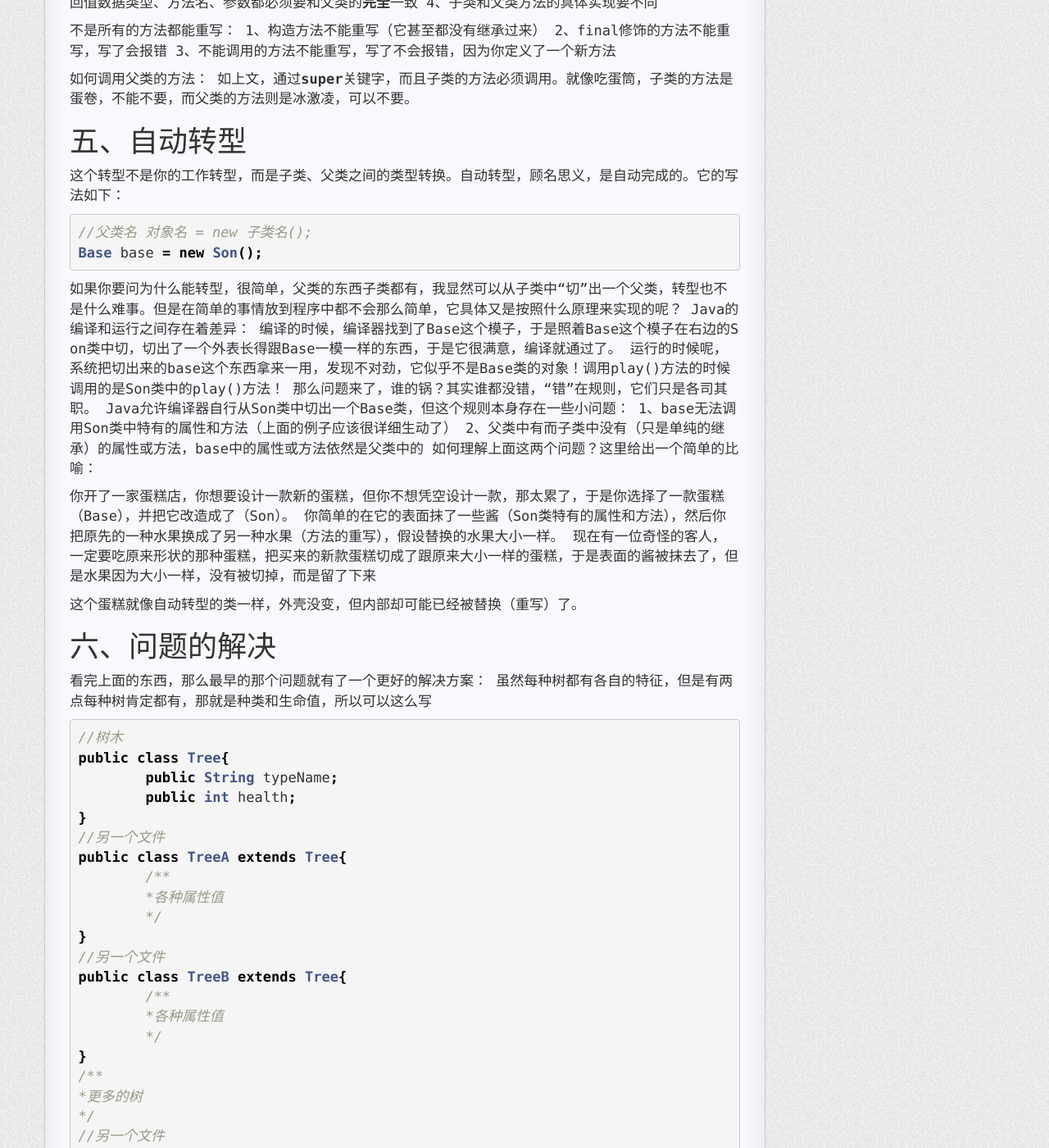
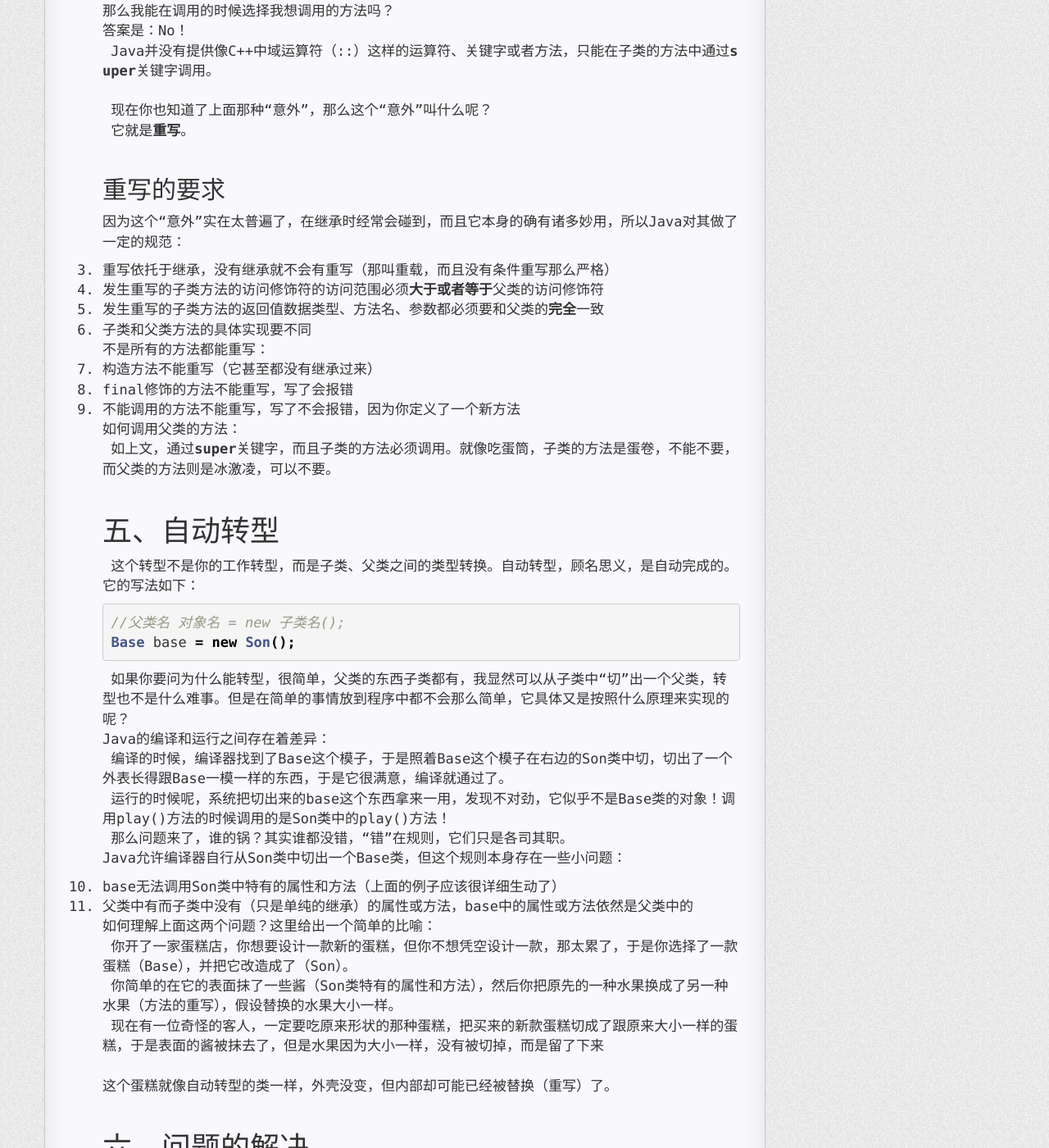
Before and after one commit to WilfredShen/WilfredShen.github.io, a Jekyll site: the page built from _posts/2018-12-21-Java类的继承.md, in a window 1280 px wide and 1400 px high, scrolled down 2527 px. Shown: the whole window at 82% size. Built offline with Jekyll 4.4.1, drawn with Linux system fonts in a browser that asks for light colours; nearby versions of some CDN libraries; comment, search, counter and statistics services are not loaded; a style sheet for code colours, icons or effects is not loaded; some of the changed text lies outside the part shown.

Commit message:
update blogs

````diff
--- a/_posts/2018-12-21-Java类的继承.md
+++ b/_posts/2018-12-21-Java类的继承.md
@@ -10,7 +10,7 @@ categories: Java
 {:toc}
 
 # 一、这里有一个问题
-现在有一位技术非常娴熟伐木工，可以轻松地砍伐各种各样的树。我们已经规定了伐木工的砍树速度，以及各种树的名字、生命值（为0时树被砍掉）和各种特征。虽然伐木工只关心树的生命值，但是树的特征不能抛弃。现要求运用面向对象程序设计的理念来设计一个程序，来计算出伐木工砍各种类型的树需要几下（树的种类及各项属性都已知）。
+&emsp;现在有一位技术非常娴熟伐木工，可以轻松地砍伐各种各样的树。我们已经规定了伐木工的砍树速度，以及各种树的名字、生命值（为0时树被砍掉）和各种特征。虽然伐木工只关心树的生命值，但是树的特征不能抛弃。现要求运用面向对象程序设计的理念来设计一个程序，来计算出伐木工砍各种类型的树需要几下（树的种类及各项属性都已知）。<br/>
 ```java
 //树木
 public class TreeA{
@@ -45,21 +45,19 @@ public class Cutter{
 	*/
 }
 ```
-显然，上面那种方法，在Cutter类中对于每一种树都需要定义一个Cut方法，当树的种类越来越多的时候，代码量也会越来越多，极为不便，这是我们需要一种办法来解决这个问题。这个办法，就是继承。
-
+&emsp;显然，上面那种方法，在Cutter类中对于每一种树都需要定义一个Cut方法，当树的种类越来越多的时候，代码量也会越来越多，极为不便，这是我们需要一种办法来解决这个问题。这个办法，就是继承。<br/>
+<br/>
 # 二、什么是继承
-既然叫继承，那么肯定是两个类（子类/派生类/超类 和 父类/基类）的事情，并且这两个类之间具有包含关系。子类继承于父类，可以理解成子类是父类的扩展。
-例：
-学生：大学生、中学生、小学生……
-注意点：
-1、子类会继承父类的所有成员属性及方法（除了构造方法）
-2、继承来的成员属性或方法不一定能访问（详情查询：访问修饰符）
-
+既然叫继承，那么肯定是两个类（子类/派生类/超类 和 父类/基类）的事情，并且这两个类之间具有包含关系。子类继承于父类，可以理解成子类是父类的扩展。<br/>
+例：<br/>
+学生：大学生、中学生、小学生……<br/>
+注意点：<br/>
+1. 子类会继承父类的所有成员属性及方法（除了构造方法）
+2. 继承来的成员属性或方法不一定能访问（详情查询：访问修饰符）
+<br/>
 # 三、继承的格式
-
-Java中继承的关键字：**extends**
-格式：
-
+Java中继承的关键字：**extends**<br/>
+格式：<br/>
 ```java
 public class 类名（子类） extends 类名（父类）{
 	/**
@@ -67,10 +65,9 @@ public class 类名（子类） extends 类名（父类）{
 	*/
 }
 ```
-谨记：Java只支持单继承，即一个类只能有一个父类。
-
+&emsp;谨记：Java只支持单继承，即一个类只能有一个父类。<br/>
+<br/>
 # 四、继承时会生一些“意外”
-
 ```java
 public class Base{
 	public void play(){/*……*/]
@@ -85,67 +82,62 @@ public static void main(String[] args) {
 	son.play();
 }
 ```
-可以看到，上面Son类继承自Base类，是Base类的子类。显然，他们都有一个play()方法，它们的返回值、方法名、参数列表都完全一样，那么main()方法里面调用时，调用的是谁的play()方法呢？
-答案是：Son类的
-那还能用Base类的play()方法吗？
-答案是：可以，但需要使用**super**关键字，如下
-
+可以看到，上面Son类继承自Base类，是Base类的子类。显然，他们都有一个play()方法，它们的返回值、方法名、参数列表都完全一样，那么main()方法里面调用时，调用的是谁的play()方法呢？<br/>
+答案是：Son类的<br/>
+<br/>
+那还能用Base类的play()方法吗？<br/>
+答案是：可以，但需要使用**super**关键字，如下<br/>
 ```java
 public class Son extends Base{
 	public void play(){super.play();/*……*/}//通过super关键字调用父类的play()方法
 }
 ```
-那么我能在调用的时候选择我想调用的方法吗？
-答案是：No！
-Java并没有提供像C++中域运算符（::）这样的运算符、关键字或者方法，只能在子类的方法中通过**super**关键字调用。
-
-现在你也知道了上面那种“意外”，那么这个“意外”叫什么呢？
-它就是**重写**。
-
+那么我能在调用的时候选择我想调用的方法吗？<br/>
+答案是：No！<br/>
+&emsp;Java并没有提供像C++中域运算符（::）这样的运算符、关键字或者方法，只能在子类的方法中通过**super**关键字调用。<br/>
+<br/>
+&emsp;现在你也知道了上面那种“意外”，那么这个“意外”叫什么呢？<br/>
+&emsp;它就是**重写**。<br/>
+<br/>
 ## 重写的要求
-
-因为这个“意外”实在太普遍了，在继承时经常会碰到，而且它本身的确有诸多妙用，所以Java对其做了一定的规范：
-1、重写依托于继承，没有继承就不会有重写（那叫重载，而且没有条件重写那么严格）
-2、发生重写的子类方法的访问修饰符的访问范围必须**大于或者等于**父类的访问修饰符
-3、发生重写的子类方法的返回值数据类型、方法名、参数都必须要和父类的**完全**一致
-4、子类和父类方法的具体实现要不同
-
-不是所有的方法都能重写：
-1、构造方法不能重写（它甚至都没有继承过来）
-2、final修饰的方法不能重写，写了会报错
-3、不能调用的方法不能重写，写了不会报错，因为你定义了一个新方法
-
-如何调用父类的方法：
-如上文，通过**super**关键字，而且子类的方法必须调用。就像吃蛋筒，子类的方法是蛋卷，不能不要，而父类的方法则是冰激凌，可以不要。
-
+因为这个“意外”实在太普遍了，在继承时经常会碰到，而且它本身的确有诸多妙用，所以Java对其做了一定的规范：<br/>
+1. 重写依托于继承，没有继承就不会有重写（那叫重载，而且没有条件重写那么严格）
+2. 发生重写的子类方法的访问修饰符的访问范围必须**大于或者等于**父类的访问修饰符
+3. 发生重写的子类方法的返回值数据类型、方法名、参数都必须要和父类的**完全**一致
+4. 子类和父类方法的具体实现要不同
+<br/>
+不是所有的方法都能重写：<br/>
+1. 构造方法不能重写（它甚至都没有继承过来）
+2. final修饰的方法不能重写，写了会报错
+3. 不能调用的方法不能重写，写了不会报错，因为你定义了一个新方法
+<br/>
+如何调用父类的方法：<br/>
+&emsp;如上文，通过**super**关键字，而且子类的方法必须调用。就像吃蛋筒，子类的方法是蛋卷，不能不要，而父类的方法则是冰激凌，可以不要。<br/>
+<br/>
 # 五、自动转型
-
-这个转型不是你的工作转型，而是子类、父类之间的类型转换。自动转型，顾名思义，是自动完成的。它的写法如下：
+&emsp;这个转型不是你的工作转型，而是子类、父类之间的类型转换。自动转型，顾名思义，是自动完成的。它的写法如下：
 ```java
 //父类名 对象名 = new 子类名();
 Base base = new Son();
 ```
-如果你要问为什么能转型，很简单，父类的东西子类都有，我显然可以从子类中“切”出一个父类，转型也不是什么难事。但是在简单的事情放到程序中都不会那么简单，它具体又是按照什么原理来实现的呢？
-Java的编译和运行之间存在着差异：
-编译的时候，编译器找到了Base这个模子，于是照着Base这个模子在右边的Son类中切，切出了一个外表长得跟Base一模一样的东西，于是它很满意，编译就通过了。
-运行的时候呢，系统把切出来的base这个东西拿来一用，发现不对劲，它似乎不是Base类的对象！调用play()方法的时候调用的是Son类中的play()方法！
-那么问题来了，谁的锅？其实谁都没错，“错”在规则，它们只是各司其职。
-Java允许编译器自行从Son类中切出一个Base类，但这个规则本身存在一些小问题：
-1、base无法调用Son类中特有的属性和方法（上面的例子应该很详细生动了）
-2、父类中有而子类中没有（只是单纯的继承）的属性或方法，base中的属性或方法依然是父类中的
-如何理解上面这两个问题？这里给出一个简单的比喻：
-
-你开了一家蛋糕店，你想要设计一款新的蛋糕，但你不想凭空设计一款，那太累了，于是你选择了一款蛋糕（Base），并把它改造成了（Son）。
-你简单的在它的表面抹了一些酱（Son类特有的属性和方法），然后你把原先的一种水果换成了另一种水果（方法的重写），假设替换的水果大小一样。
-现在有一位奇怪的客人，一定要吃原来形状的那种蛋糕，把买来的新款蛋糕切成了跟原来大小一样的蛋糕，于是表面的酱被抹去了，但是水果因为大小一样，没有被切掉，而是留了下来
-
-这个蛋糕就像自动转型的类一样，外壳没变，但内部却可能已经被替换（重写）了。
-
+&emsp;如果你要问为什么能转型，很简单，父类的东西子类都有，我显然可以从子类中“切”出一个父类，转型也不是什么难事。但是在简单的事情放到程序中都不会那么简单，它具体又是按照什么原理来实现的呢？<br/>
+Java的编译和运行之间存在着差异：<br/>
+&emsp;编译的时候，编译器找到了Base这个模子，于是照着Base这个模子在右边的Son类中切，切出了一个外表长得跟Base一模一样的东西，于是它很满意，编译就通过了。<br/>
+&emsp;运行的时候呢，系统把切出来的base这个东西拿来一用，发现不对劲，它似乎不是Base类的对象！调用play()方法的时候调用的是Son类中的play()方法！<br/>
+&emsp;那么问题来了，谁的锅？其实谁都没错，“错”在规则，它们只是各司其职。<br/>
+Java允许编译器自行从Son类中切出一个Base类，但这个规则本身存在一些小问题：<br/>
+1. base无法调用Son类中特有的属性和方法（上面的例子应该很详细生动了）<br/>
+2. 父类中有而子类中没有（只是单纯的继承）的属性或方法，base中的属性或方法依然是父类中的<br/>
+如何理解上面这两个问题？这里给出一个简单的比喻：<br/>
+&emsp;你开了一家蛋糕店，你想要设计一款新的蛋糕，但你不想凭空设计一款，那太累了，于是你选择了一款蛋糕（Base），并把它改造成了（Son）。<br/>
+&emsp;你简单的在它的表面抹了一些酱（Son类特有的属性和方法），然后你把原先的一种水果换成了另一种水果（方法的重写），假设替换的水果大小一样。<br/>
+&emsp;现在有一位奇怪的客人，一定要吃原来形状的那种蛋糕，把买来的新款蛋糕切成了跟原来大小一样的蛋糕，于是表面的酱被抹去了，但是水果因为大小一样，没有被切掉，而是留了下来<br/>
+<br/>
+这个蛋糕就像自动转型的类一样，外壳没变，但内部却可能已经被替换（重写）了。<br/>
+<br/>
 # 六、问题的解决
-
-看完上面的东西，那么最早的那个问题就有了一个更好的解决方案：
-虽然每种树都有各自的特征，但是有两点每种树肯定都有，那就是种类和生命值，所以可以这么写
-
+看完上面的东西，那么最早的那个问题就有了一个更好的解决方案：<br/>
+&emsp;虽然每种树都有各自的特征，但是有两点每种树肯定都有，那就是种类和生命值，所以可以这么写<br/>
 ```java
 //树木
 public class Tree{
@@ -178,4 +170,4 @@ public class Cutter{
 	}
 }
 ```
-不管什么种类的树，调用cut()方法的时候都自动转型成了Tree类的树，这样就只需要一个cut()方法了。
+&emsp;不管什么种类的树，调用cut()方法的时候都自动转型成了Tree类的树，这样就只需要一个cut()方法了。
````
Also changed, not shown: _posts/2018-12-08-类和对象.md (+59 -63 lines), _posts/2018-12-28-Java接口&监听.md (+28 -38 lines), _posts/2019-03-07-Java五子棋-人人对战.md (+21 -20 lines), _posts/2019-04-30-数据的二进制表示&数据类型转换.md (+7 -11 lines), _posts/2019-08-15-BIO与NIO的核心区别.md (+9 -9 lines).
